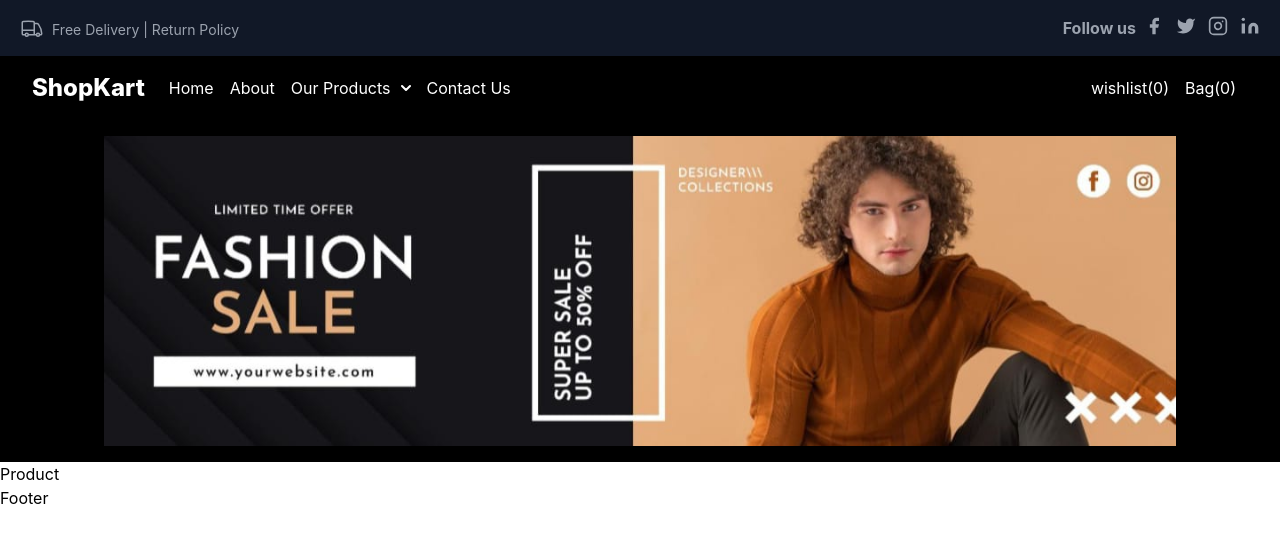
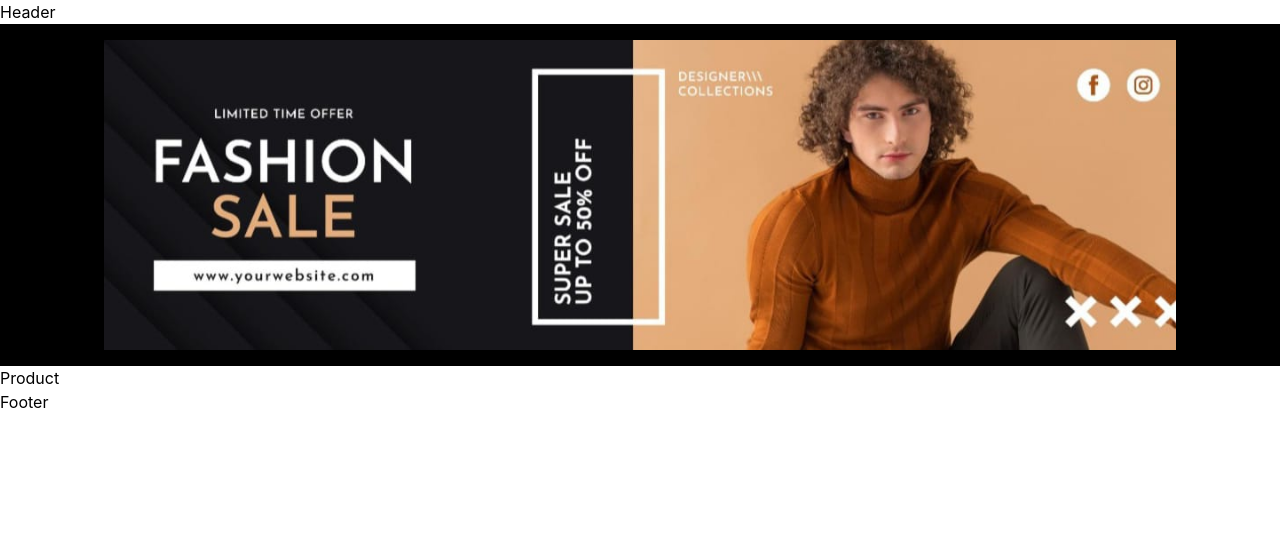
Before and after one commit to gurman8571/react-task, a React (Create React App) app: page / in a window 1280 px wide. Shown: the top 542 px of the page. Built offline with nearby package versions, Linux system fonts and the light colour scheme.

Commit message:
Some ui changes

```diff
--- a/src/Components/Header.js
+++ b/src/Components/Header.js
@@ -1,234 +1,7 @@
-import React, { useState } from 'react'
-import { navbar } from '../config/Navbar'
+import React from 'react'
 
 export default function Header() {
-  const [showlinks, setshowlinks] = useState(false);
-  const [dropdown, setdropdown] = useState(false)
   return (
-   <>
-   <div className="bg-gray-900">
-<div className="container mx-auto py-4 px-5 flex flex-wrap flex-col sm:flex-row">
-<span className="text-gray-400 text-sm  flex  sm:text-left space-x-2">
-
-
-
- <svg  xmlns="http://www.w3.org/2000/svg" fill="none" viewBox="0 0 24 24" strokeWidth={1.5} stroke="currentColor" className="w-6 h-6">
-  <path strokeLinecap="round" strokeLinejoin="round" d="M8.25 18.75a1.5 1.5 0 01-3 0m3 0a1.5 1.5 0 00-3 0m3 0h6m-9 0H3.375a1.125 1.125 0 01-1.125-1.125V14.25m17.25 4.5a1.5 1.5 0 01-3 0m3 0a1.5 1.5 0 00-3 0m3 0h1.125c.621 0 1.129-.504 1.09-1.124a17.902 17.902 0 00-3.213-9.193 2.056 2.056 0 00-1.58-.86H14.25M16.5 18.75h-2.25m0-11.177v-.958c0-.568-.422-1.048-.987-1.106a48.554 48.554 0 00-10.026 0 1.106 1.106 0 00-.987 1.106v7.635m12-6.677v6.677m0 4.5v-4.5m0 0h-12" />
-</svg>
-<p className='pt-1'> Free Delivery |  Return Policy </p>
-
-</span>
-<span className="inline-flex sm:ml-auto sm:mt-0 mt-2 justify-center sm:justify-start">
- <span className='text-gray-400 px-2 text-md font-bold'> Follow us</span>
-<span className="text-gray-400">
-  <svg
-    fill="currentColor"
-    strokeLinecap="round"
-    strokeLinejoin="round"
-    strokeWidth={2}
-    className="w-5 h-5"
-    viewBox="0 0 24 24"
-  >
-    <path d="M18 2h-3a5 5 0 00-5 5v3H7v4h3v8h4v-8h3l1-4h-4V7a1 1 0 011-1h3z" />
-  </svg>
-</span>
-<span className="ml-3 text-gray-400">
-  <svg
-    fill="currentColor"
-    strokeLinecap="round"
-    strokeLinejoin="round"
-    strokeWidth={2}
-    className="w-5 h-5"
-    viewBox="0 0 24 24"
-  >
-    <path d="M23 3a10.9 10.9 0 01-3.14 1.53 4.48 4.48 0 00-7.86 3v1A10.66 10.66 0 013 4s-4 9 5 13a11.64 11.64 0 01-7 2c9 5 20 0 20-11.5a4.5 4.5 0 00-.08-.83A7.72 7.72 0 0023 3z" />
-  </svg>
-</span>
-<span className="ml-3 text-gray-400">
-  <svg
-    fill="none"
-    stroke="currentColor"
-    strokeLinecap="round"
-    strokeLinejoin="round"
-    strokeWidth={2}
-    className="w-5 h-5"
-    viewBox="0 0 24 24"
-  >
-    <rect width={20} height={20} x={2} y={2} rx={5} ry={5} />
-    <path d="M16 11.37A4 4 0 1112.63 8 4 4 0 0116 11.37zm1.5-4.87h.01" />
-  </svg>
-</span>
-<span className="ml-3 text-gray-400">
-  <svg
-    fill="currentColor"
-    stroke="currentColor"
-    strokeLinecap="round"
-    strokeLinejoin="round"
-    strokeWidth={0}
-    className="w-5 h-5"
-    viewBox="0 0 24 24"
-  >
-    <path
-      stroke="none"
-      d="M16 8a6 6 0 016 6v7h-4v-7a2 2 0 00-2-2 2 2 0 00-2 2v7h-4v-7a6 6 0 016-6zM2 9h4v12H2z"
-    />
-    <circle cx={4} cy={4} r={2} stroke="none" />
-  </svg>
-</span>
-</span>
-</div>
-</div>
-     <nav className="bg-black  w-full ">
-   <div className="max-w-7xl mx-auto px-2 sm:px-6 lg:px-8 ">
-     <div className="relative flex items-center justify-between h-16">
-       <div className="absolute inset-y-0 left-0 flex items-center sm:hidden">
-         {/* Mobile menu button*/}
-         <button type="button" className="inline-flex items-center justify-center p-2 rounded-md text-gray-400 hover:text-white hover:bg-gray-700 focus:outline-none focus:ring-2 focus:ring-inset focus:ring-white" aria-controls="mobile-menu" aria-expanded="false">
-
-
-         </button>
-       </div>
-       <div className="">
-            <span className="font-extrabold  shadow-sm text-white text-2xl cursor-pointer">ShopKart</span>
-         </div>
-       <div className="flex-1 flex items-center justify-center sm:items-stretch sm:justify-start">
-
-         <div className="hidden sm:block sm:ml-6">
-           <div className="flex space-x-4">
-             {/* Current: "bg-gray-900 text-white", Default: "text-gray-300 hover:bg-gray-700 hover:text-white" */}
-            {navbar?.map(items=>{
-return(
-
-<span key={items?.id}>
-{items.child?
-
-<>
-<button
-  id="dropdownDefaultButton"
-  data-dropdown-toggle="dropdown"
-  className="text-white  focus:outline-none focus:ring-blue-300
-  text-center inline-flex items-center dark:bg-blue-600 dark:hover:bg-blue-700 dark:focus:ring-blue-800"
-  type="button"
-  onClick={()=>{setdropdown(!dropdown)}}
->
-  {items?.name}
-  <svg
-    className="w-2.5 h-2.5 ml-2.5"
-    aria-hidden="true"
-    xmlns="http://www.w3.org/2000/svg"
-    fill="none"
-    viewBox="0 0 10 6"
-  >
-    <path
-      stroke="currentColor"
-      strokeLinecap="round"
-      strokeLinejoin="round"
-      strokeWidth={2}
-      d="m1 1 4 4 4-4"
-    />
-  </svg>
-</button>
-
-{/* Dropdown menu */}
-<div
-  id="dropdown"
- className={dropdown?"z-10 absolute top-6  mt-4 ml-24 ":"hidden"}
- style={{left:170}}
->
-  <ul
-    className="py-2 text-sm text-gray-700 dark:text-gray-200"
-    aria-labelledby="dropdownDefaultButton"
-
-  >
-   {items?.child?.map(child=>{
-
-    return( <li key={child?.id}>
-      <span
-        href="#"
-        className=" font-bold p-1 text-md  text-white"
-      >
-       {child?.name}
-      </span>
-    </li>)
-   })}
-
-  </ul>
-</div>
-</>
-
-:<button key={items?.id}  className=" text-white  focus:outline-none focus:ring-blue-300
-text-center inline-flex items-center dark:bg-blue-600 dark:hover:bg-blue-700 dark:focus:ring-blue-800">
-{items?.name}</button>}
-</span>
-
-)
-
-  })}
-
-           </div>
-         </div>
-       </div>
-       <div className="absolute inset-y-0 right-0 flex items-center pr-2 sm:static sm:inset-auto sm:ml-6 sm:pr-0">
-             <span className="sr-only">View notifications</span>
-           {/* Heroicon name: outline/bell */}
-              <span className='text-white bg-transparent py-2 px-4'>wishlist(0)
-
-
-              </span>
-              <span className='text-white bg-transparent py-2'>Bag(0)
-
-
-              </span>
-
-         {/* Profile dropdown */}
-         <div className="ml-3 relative">
-           <div>
-             <button type="button" className=" flex text-sm rounded-full sm:hidden w-full focus:outline-none text-white focus:ring-2 focus:ring-offset-2 focus:ring-offset-gray-800 focus:ring-white" id="mobile-menu" aria-expanded="false" aria-haspopup="true"
-             onClick={()=>{setshowlinks(!showlinks)}}
-             >
-             <svg xmlns="http://www.w3.org/2000/svg" className="h-6 w-6" fill="none" viewBox="0 0 24 24" stroke="currentColor" strokeWidth={2}>
-   <path strokeLinecap="round" strokeLinejoin="round" d="M4 6h16M4 12h16M4 18h16" />
- </svg>
-             </button>
-           </div>
-           {/*
-       Dropdown menu, show/hide based on menu state.
-
-       Entering: "transition ease-out duration-100"
-         From: "transform opacity-0 scale-95"
-         To: "transform opacity-100 scale-100"
-       Leaving: "transition ease-in duration-75"
-         From: "transform opacity-100 scale-100"
-         To: "transform opacity-0 scale-95"
-     */}
-
-         </div>
-       </div>
-     </div>
-   </div>
-   {/* Mobile menu, show/hide based on menu state. */}
-   <div className="sm:hidden w-full" id="mobile-menu">
-     <div className="px-2 pt-2 pb-3 space-y-1">
-       {/* Current: "bg-gray-900 text-white", Default: "text-gray-300 hover:bg-gray-700 hover:text-white" */}
-   {showlinks?
-   <>
-   {navbar?.map(items=>{
-return(
-<span key={items?.id}  className="text-white font-bold mr-2 hover:text-white">
-{items?.name}
-
-
-</span>
-)
-
-  })}
-     </>
-            :
-            <p></p>
-            }
-
-     </div>
-   </div>
- </nav></>
+    <div>Header</div>
   )
 }
```
